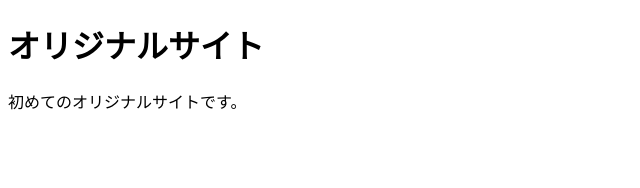
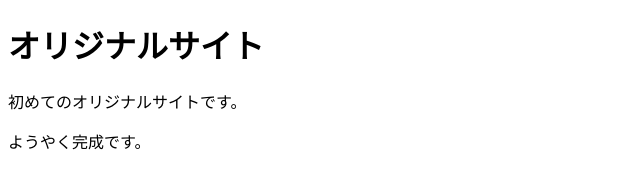
Before and after one commit to ayakaxo08/Mysite, a plain HTML site: page index.html in a window 1280 px wide. Shown: the whole page, without its empty margins (0-640 px from the left). Drawn offline with Linux system fonts and the light colour scheme.

Commit message:
Add files via upload

```diff
--- a/index.html
+++ b/index.html
@@ -8,5 +8,6 @@
 <body>
     <h1>オリジナルサイト</h1>
     <p>初めてのオリジナルサイトです。</p>
+    <p>ようやく完成です。</p>
 </body>
 </html>
```
